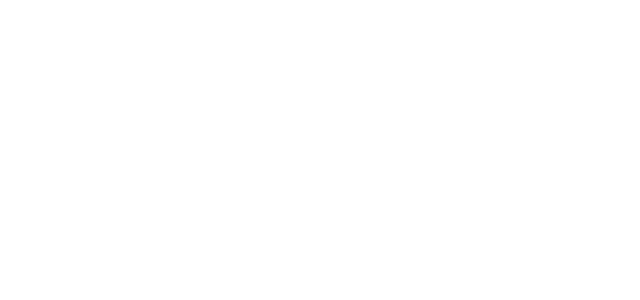
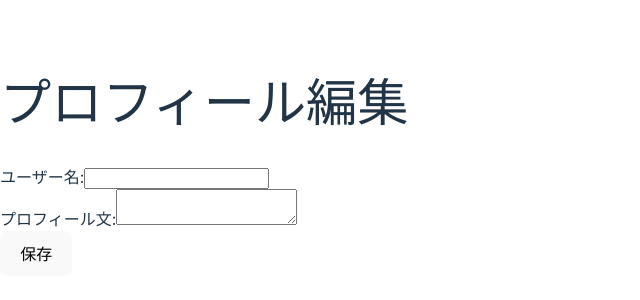
Before and after one commit to Ashunar0/book-sharing, a React (Vite) app: page /edit-profile in a window 1280 px wide. Before the commit this address had no page. Shown: the part 242-542 px from the top of the page, without its empty margins (0-640 px from the left). Built offline with nearby package versions, Linux system fonts and the light colour scheme.

Commit message:
プロフィール文の表示

```diff
--- a/src/App.jsx
+++ b/src/App.jsx
@@ -4,6 +4,7 @@ import Signup from "./Signup"; // 新規登録ページのインポート
 import Home from "./Home";
 import Profile from "./Profile";
 import CreatePost from "./CreatePost";
+import EditProfile from "./EditProfile";
 
 function App() {
   return (
@@ -15,6 +16,7 @@ function App() {
         {/* 新規登録ページのルート */}
         <Route path="/profile" element={<Profile />} />
         <Route path="/create-post" element={<CreatePost />} />
+        <Route path="/edit-profile" element={<EditProfile />} />
       </Routes>
     </Router>
   );
--- /dev/null
+++ b/src/EditProfile.jsx
@@ -0,0 +1,66 @@
+import { useEffect, useState } from "react";
+import { auth, db } from "./firebase";
+import { doc, updateDoc, getDoc } from "firebase/firestore";
+import { useNavigate } from "react-router-dom";
+
+const EditProfile = () => {
+  const [username, setUsername] = useState("");
+  const [profileText, setProfileText] = useState("");
+  const currentUser = auth.currentUser;
+  const navigate = useNavigate();
+
+  useEffect(() => {
+    const fetchUserData = async () => {
+      if (currentUser) {
+        const userRef = doc(db, "users", currentUser.uid);
+        const userDoc = await getDoc(userRef);
+        if (userDoc.exists()) {
+          const userData = userDoc.data();
+          setUsername(userData.username);
+          setProfileText(userData.text || ""); // プロフィール文も取得
+        }
+      }
+    };
+
+    fetchUserData();
+  }, [currentUser]);
+
+  const handleSubmit = async (e) => {
+    e.preventDefault();
+    if (currentUser) {
+      const userRef = doc(db, "users", currentUser.uid);
+      await updateDoc(userRef, {
+        username: username,
+        text: profileText, // プロフィール文も更新
+      });
+      navigate("/profile"); // プロフィールページに遷移
+    }
+  };
+
+  return (
+    <div className="edit-profile-container">
+      <h1>プロフィール編集</h1>
+      <form onSubmit={handleSubmit}>
+        <div>
+          <label>ユーザー名:</label>
+          <input
+            type="text"
+            value={username}
+            onChange={(e) => setUsername(e.target.value)}
+            required
+          />
+        </div>
+        <div>
+          <label>プロフィール文:</label>
+          <textarea
+            value={profileText}
+            onChange={(e) => setProfileText(e.target.value)}
+          />
+        </div>
+        <button type="submit">保存</button>
+      </form>
+    </div>
+  );
+};
+
+export default EditProfile;
--- a/src/Profile.jsx
+++ b/src/Profile.jsx
@@ -5,22 +5,41 @@ import { Link } from "react-router-dom";
 
 const Profile = () => {
   const [userPosts, setUserPosts] = useState([]);
+  const [userInfo, setUserInfo] = useState({});
   const currentUser = auth.currentUser;
+
+  // usersコレクションからユーザー名とプロフィール文を取得
+  const fetchUsernamesAndProfileTexts = async () => {
+    const usersSnapshot = await getDocs(collection(db, "users"));
+    const usersMap = {}; // ユーザーIDをキーにユーザー名とプロフィール文をマッピング
+
+    usersSnapshot.docs.forEach((doc) => {
+      const userData = doc.data();
+      usersMap[doc.id] = {
+        username: userData.username,
+        profileText: userData.text || "", // プロフィール文を取得（存在しない場合は空文字）
+      };
+    });
+
+    setUserInfo(usersMap); // ユーザー情報をステートに保存
+  };
 
   useEffect(() => {
     const fetchUserPosts = async () => {
       if (currentUser) {
+        // ユーザー情報の取得
+        await fetchUsernamesAndProfileTexts();
+
+        // ユーザーの投稿を取得
         const postsRef = collection(db, "posts");
-        const q = query(postsRef, where("userId", "==", currentUser.uid)); // 自分の投稿のみ取得
+        const q = query(postsRef, where("userId", "==", currentUser.uid));
         const postsSnapshot = await getDocs(q);
         const postsList = postsSnapshot.docs.map((doc) => ({
           id: doc.id,
           ...doc.data(),
         }));
 
-        // createdAtでソート（新しい投稿が上になるように）
         postsList.sort((a, b) => b.createdAt.seconds - a.createdAt.seconds);
-
         setUserPosts(postsList);
       }
     };
@@ -31,11 +50,16 @@ const Profile = () => {
   return (
     <div className="profile-container">
       <h1>プロフィール</h1>
-      {currentUser && (
+      {currentUser && userInfo[currentUser.uid] && (
         <div>
-          <h2>{currentUser.displayName || currentUser.email}</h2>
+          <h2>{userInfo[currentUser.uid].username || currentUser.email}</h2>
+          <p>{userInfo[currentUser.uid].profileText}</p>{" "}
+          {/* プロフィール文を表示 */}
           <Link to="/">
             <button>ホームに戻る</button>
+          </Link>
+          <Link to="/edit-profile" className="edit-button">
+            <button>編集</button>
           </Link>
         </div>
       )}
```
